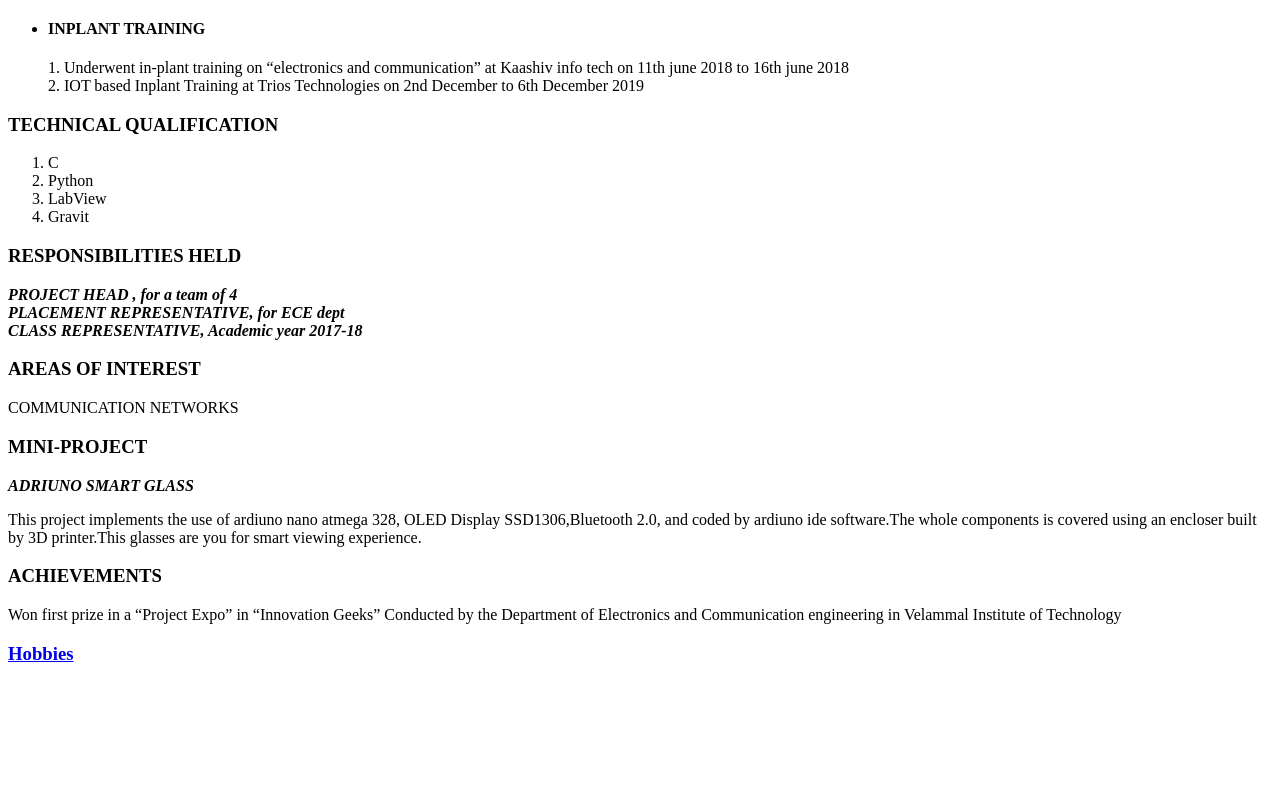
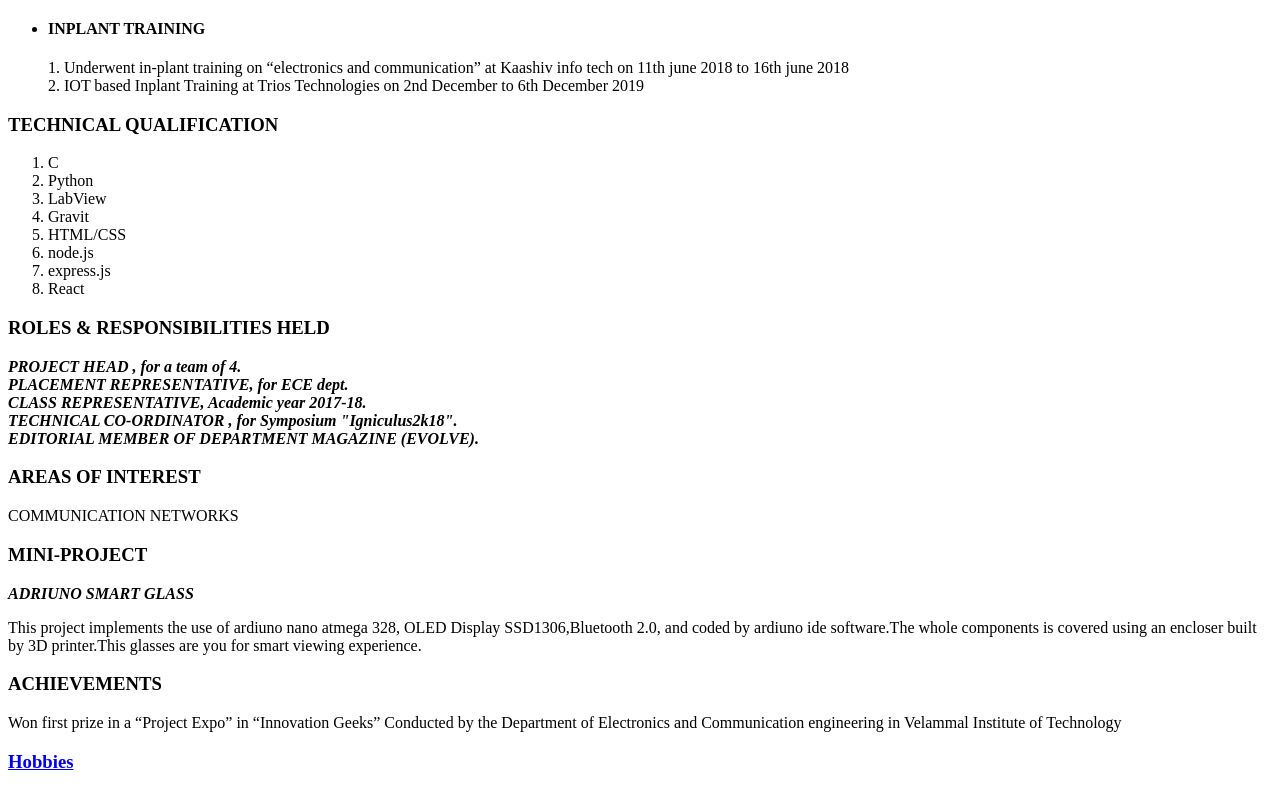
Before and after one commit to Charanselvam/CV, a plain HTML site: page index.html in a window 1280 px wide. Shown: the part 913-1704 px from the top of the page. Before the commit the page ends 1596 px from the top, so only its background shows below. Drawn offline with Linux system fonts and the light colour scheme.

Commit message:
Update index.html

```diff
--- a/index.html
+++ b/index.html
@@ -4,6 +4,7 @@
     <meta charset="UTF-8">
     <meta name="viewport" content="width=device-width, initial-scale=1.0">
     <title>Charanselvam</title>
+    <link rel="stylesheet" href="css/styles.css">
 </head>
 <body>
     <table cellspcaing="100">
@@ -23,7 +24,7 @@
         </tr>
     </table>
 <hr size="3" noshade="0">
-<h3>EDUCATIONAL QUALIFICATION</h3>
+<h3 class="boy">EDUCATIONAL QUALIFICATION</h3>
 <ul>
     <li>B.E- Electronics and Communication Engineering<br>
     Velammal Institute of Technology<br>
@@ -54,7 +55,8 @@ Attended "Drone Workshop" in Velammal Institute Of
 Technology at 10th and 11th august 2018 <br>
 <li><h4>INDUSTRIAL VISIT</h4></li>
 Visited The Ennore port on 24th august 2018. <br>
-Visited The Parlae Agro 7th march 2019.
+Visited The Parlae Agro on 7th march 2019.
+Visited The BHAVINI PFBR Atomic Power Station on 13th march 2020
 <li><h4>INPLANT TRAINING</h4></li>
 1. Underwent in-plant training on “electronics and
 communication” at Kaashiv info tech on 11th june 2018 to 16th
@@ -65,14 +67,20 @@ December to 6th December 2019 <br>
 <h3>TECHNICAL QUALIFICATION</h3>
 <ol>
 <li>C </li>
-<li> Python </li>
+<li>Python </li>
 <li>LabView</li>
 <li>Gravit</li>
+<li>HTML/CSS</li>
+<li>node.js</li>
+<li>express.js</li>
+<li>React</li>
 </ol>
-<h3>RESPONSIBILITIES HELD</h3>
-<p><strong><em>PROJECT HEAD , for a team of 4 <br>
-    PLACEMENT REPRESENTATIVE, for ECE dept <br>
-    CLASS REPRESENTATIVE, Academic year 2017-18</em></strong></p>
+<h3>ROLES & RESPONSIBILITIES HELD</h3>
+<p><strong><em>PROJECT HEAD , for a team of 4. <br>
+    PLACEMENT REPRESENTATIVE, for ECE dept. <br>
+    CLASS REPRESENTATIVE, Academic year 2017-18.<br>
+    TECHNICAL CO-ORDINATOR , for Symposium "Igniculus2k18". <br>
+    EDITORIAL MEMBER OF DEPARTMENT MAGAZINE (EVOLVE).</em></strong></p>
 <h3>AREAS OF INTEREST</h3>
 COMMUNICATION NETWORKS
 <h3>MINI-PROJECT</h3>
```
